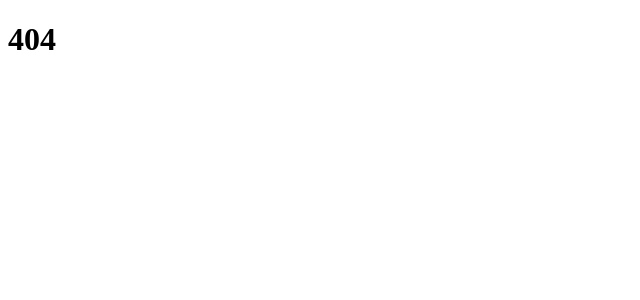
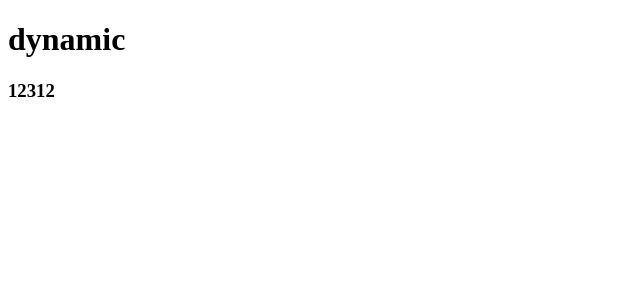
Before and after one commit to seolhs04/svelte-playground, a Svelte app: page /dynamic/12312 in a window 1280 px wide. Before the commit this address had no page. Shown: the top 300 px of the page, without its empty margins (0-640 px from the left). Built offline with nearby package versions, Linux system fonts and the light colour scheme.

Commit message:
create dynamic route

```diff
--- a/src/App.svelte
+++ b/src/App.svelte
@@ -4,10 +4,12 @@
   import Home from '@/pages/Home.svelte';
   import Route from './components/Route.svelte';
   import NotFound from './pages/NotFound.svelte';
+  import Dynamic from './pages/Dynamic.svelte';
 </script>
 
 <Router>
   <Route path={'/'} element={Home} />
   <Route path={'/detail'} element={Detail} />
+  <Route path={'/dynamic/:test'} element={Dynamic} />
   <Route path={'*'} element={NotFound} />
 </Router>
--- a/src/components/Route.svelte
+++ b/src/components/Route.svelte
@@ -1,26 +1,34 @@
 <script lang="ts">
-  import {currentPath, pathArr} from '@/store/path';
+  import {isMatch, isNotFound} from '@/lib/comparePath';
+  import {getUrlParams, parsePath} from '@/lib/parsePath';
+  import {currentPath, params, pathArr} from '@/store/path';
   import type {ComponentType} from 'svelte/internal';
+
   export let path: string;
   export let element: ComponentType;
-
   let _currentPath: string;
   let _pathArr: Array<string>;
-  const isGeneralPath = path === '*';
-  $: isIncludePathList = _pathArr.find((item) => item === _currentPath);
-
+  let _params;
   pathArr.subscribe((value) => (_pathArr = value));
   currentPath.subscribe((value) => (_currentPath = value));
+  params.subscribe((value) => (_params = value));
+
+  $: if (parsePath(path).params.length) {
+    try {
+      const parsedPath = parsePath(path);
+      const paramsObj = getUrlParams(parsedPath, _currentPath);
+      params.set(paramsObj);
+    } catch (e) {
+      params.set({});
+    }
+  }
 </script>
 
-<!-- normal page -->
 <div id={path}>
-  {#if path === _currentPath}
+  {#if isMatch(path, _currentPath)}
+    <svelte:component this={element} />
+  {/if}
+  {#if isNotFound(_pathArr, _currentPath, path)}
     <svelte:component this={element} />
   {/if}
 </div>
-
-<!-- general path page -->
-{#if isGeneralPath && !isIncludePathList}
-  <svelte:component this={element} />
-{/if}
--- /dev/null
+++ b/src/lib/comparePath.ts
@@ -0,0 +1,22 @@
+export const isMatch = (propsPath, currentPath) => {
+  const pathArr = propsPath.split('/');
+  const currentPathArr = currentPath.split('/');
+  for (let i = 0; i < pathArr.length; i++) {
+    if (pathArr[i][0] === ':') {
+      currentPathArr[i] = pathArr[i];
+    }
+  }
+  return pathArr.join('') === currentPathArr.join('');
+};
+
+export const isNotFound = (pathArr, currentPath, propsPath) => {
+  if (propsPath !== '*') return;
+  let result = true;
+  for (let i = 0; i < pathArr.length; i++) {
+    if (isMatch(pathArr[i], currentPath)) {
+      result = false;
+      break;
+    }
+  }
+  return result;
+};
--- /dev/null
+++ b/src/lib/parsePath.ts
@@ -0,0 +1,26 @@
+const ROUTE_PARAMETER_REGEXP = /:(\w+)/g;
+const URL_REGEXP = '([^\\/]+)';
+
+export const parsePath = (path) => {
+  const params = [];
+  const parsedPath = path
+    .replace(ROUTE_PARAMETER_REGEXP, (paramName) => {
+      params.push(paramName);
+      return URL_REGEXP;
+    })
+    .replace(/\//g, '\\/');
+
+  return {parsedPath, params};
+};
+
+export const getUrlParams = (path, currentPath) => {
+  const params = {};
+  const matches = currentPath.match(new RegExp(`^${path.parsedPath}$`));
+
+  matches.shift();
+  matches.forEach((paramValue, index) => {
+    const paramName = path.params[index].substr(1);
+    params[paramName] = paramValue;
+  });
+  return params;
+};
--- /dev/null
+++ b/src/pages/Dynamic.svelte
@@ -0,0 +1,8 @@
+<script lang="ts">
+  import {params} from '@/store/path';
+  let _params;
+  params.subscribe((value) => (_params = value));
+</script>
+
+<h1>dynamic</h1>
+<h3>{_params.test}</h3>
--- a/src/pages/Home.svelte
+++ b/src/pages/Home.svelte
@@ -5,5 +5,6 @@
 <main>
   <h1>Home</h1>
   <Link to="/detail">go to Detail</Link>
+  <Link to="/dynamic/12312">go to Dynamic</Link>
   <Link to="/nonono">go to not found</Link>
 </main>
--- a/src/store/path.ts
+++ b/src/store/path.ts
@@ -3,3 +3,5 @@ import {writable} from 'svelte/store';
 export const currentPath = writable(window.location.pathname);
 
 export const pathArr = writable([]);
+
+export const params = writable({});
```
